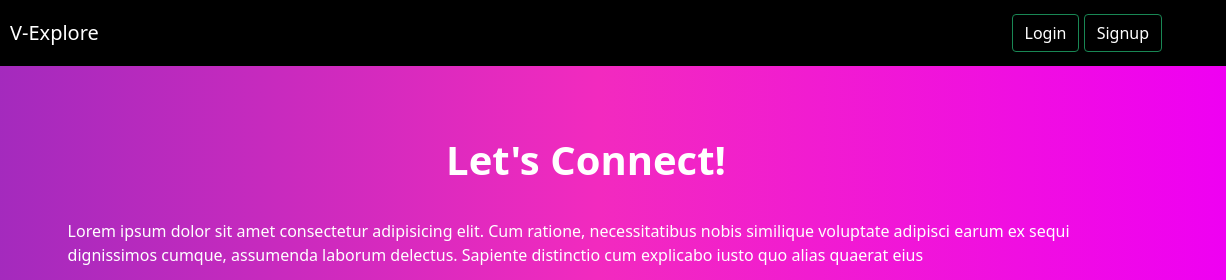
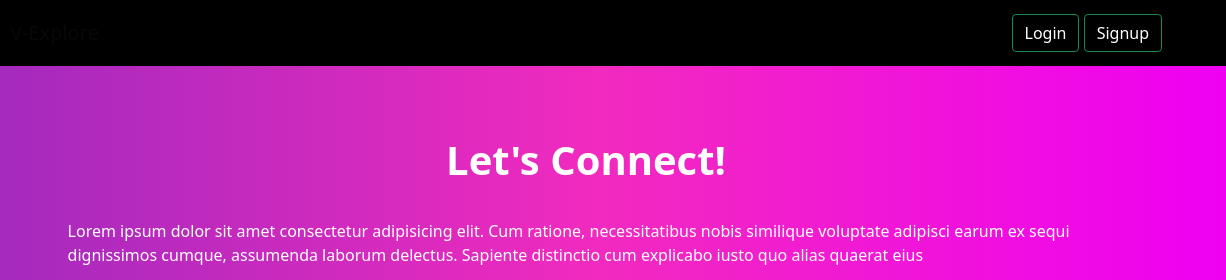
Before and after one commit to vermaanurag1532/v-explore, a plain HTML site: page index.html in a window 1280 px wide. Shown: the top 280 px of the page, 54-1280 px from the left. Drawn offline with nearby package versions, Linux system fonts and the light colour scheme.

Commit message:
Initialized codebase

```diff
--- a/styles/navbar.css
+++ b/styles/navbar.css
@@ -9,7 +9,7 @@
 .navbar-brand{
     position: absolute;
     left: 5%;
-    color: #fff;
+    color: #090707;
     font-weight: 500;
 }
 
```
